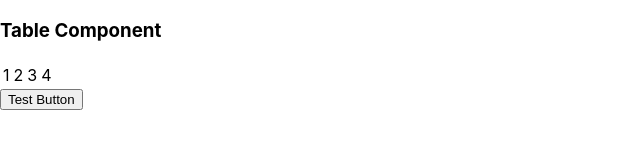
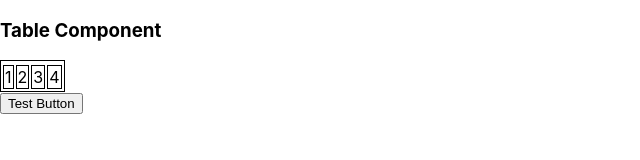
Before and after one commit to Tsawwassen/React-Table, a React (Create React App) app in the folder client/: page / in a window 1280 px wide. Shown: the top 160 px of the page, without its empty margins (0-640 px from the left). Built offline with nearby package versions, Linux system fonts and the light colour scheme; no server answers.

Commit message:
Add style to table

```diff
--- /dev/null
+++ b/client/src/components/Table.css
@@ -0,0 +1,3 @@
+table, th, td{
+    border: 1px solid black;
+}
--- a/client/src/components/Table.js
+++ b/client/src/components/Table.js
@@ -1,4 +1,5 @@
 import React, { Component } from 'react';
+import './Table.css';
 
 
 
```
